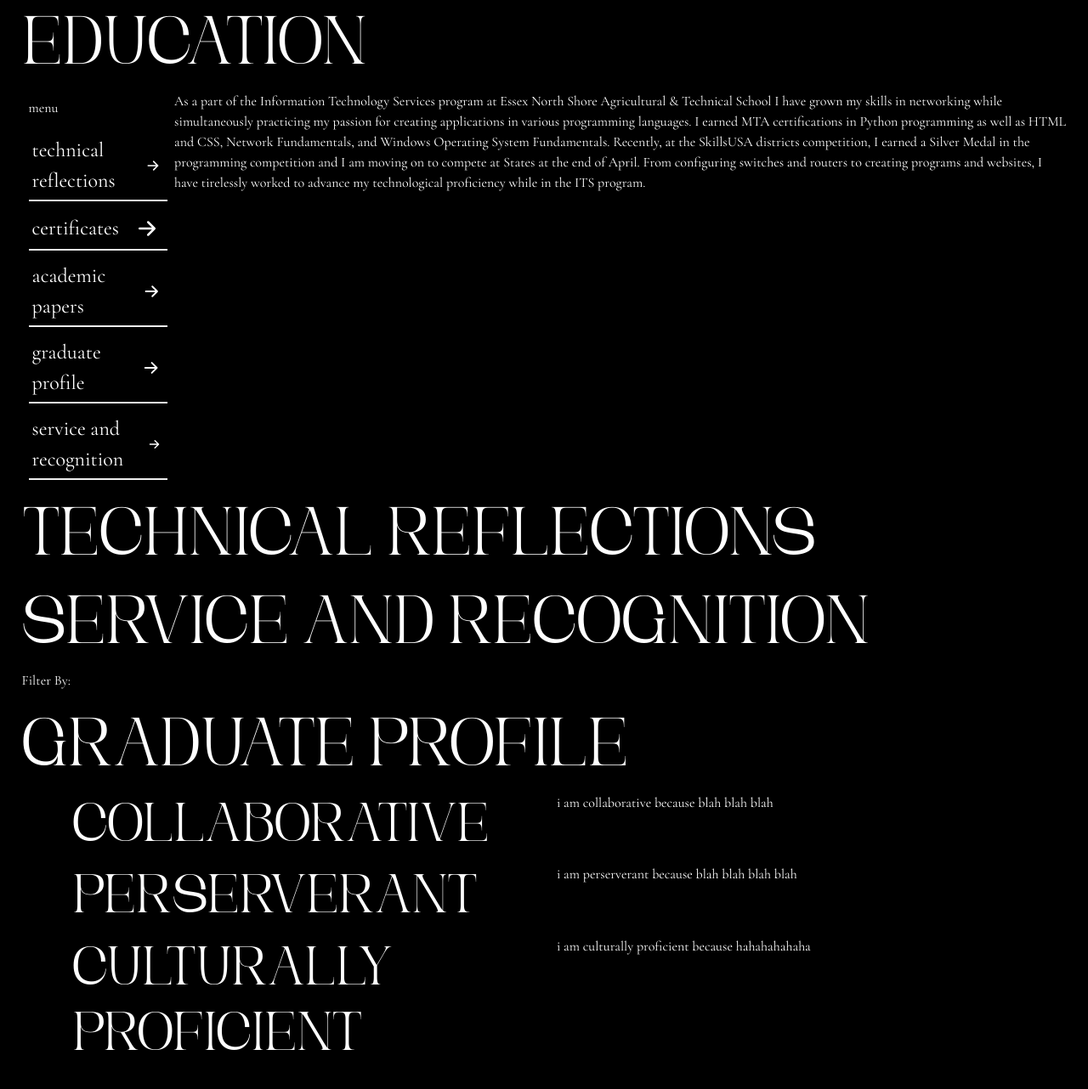
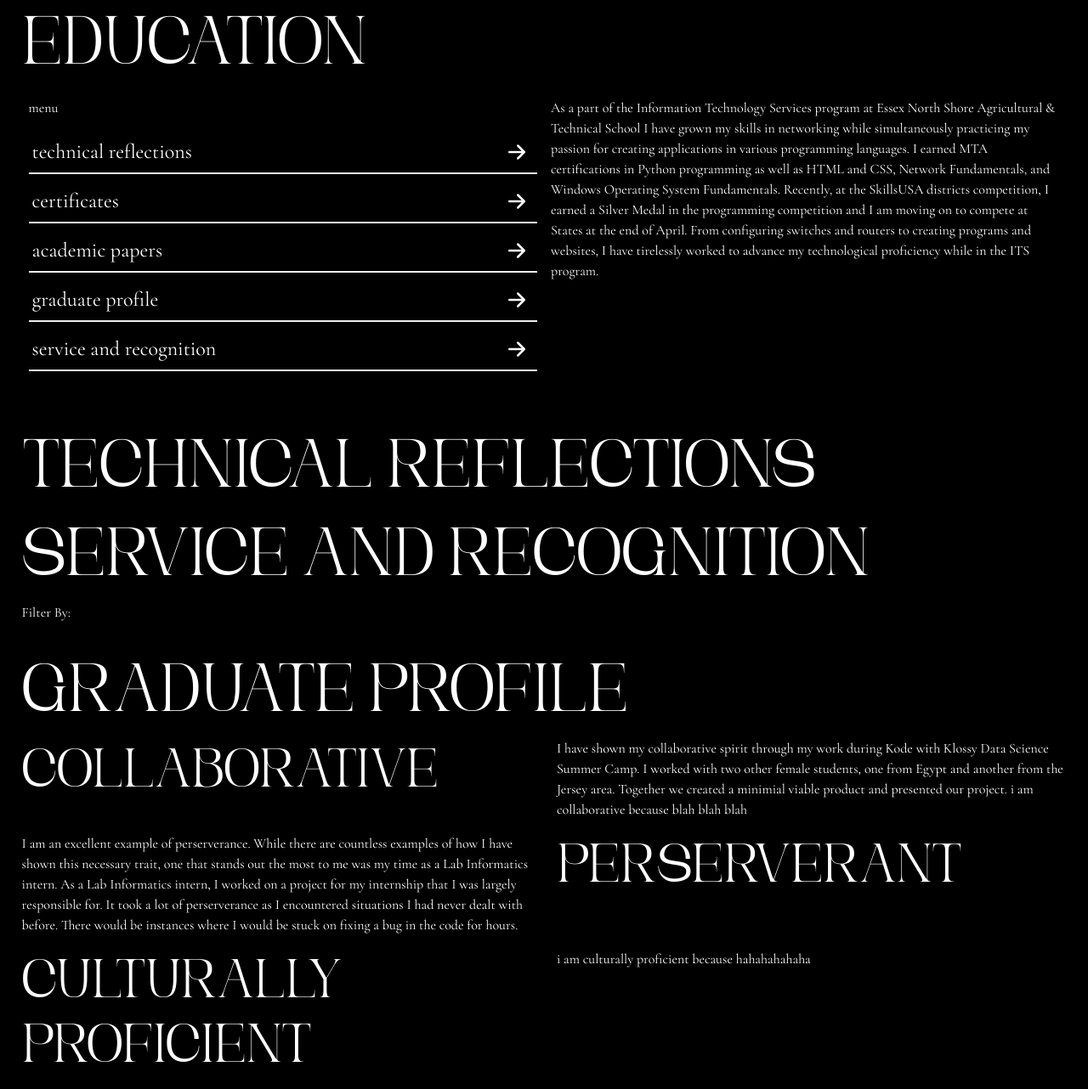
Before and after one commit to samanthadiggs/personal_website_sd, a plain HTML site: page education.html in a window 1280 px wide. Shown: the part 59-1341 px from the top of the page at 85% size. Drawn offline with nearby package versions, Linux system fonts and the light colour scheme; a script that the page names is missing.

Commit message:
more fixes to the graduate profile

```diff
--- a/education.html
+++ b/education.html
@@ -59,8 +59,8 @@
 
   <main>
     <h1>Education</h1>
-    <div class="d-flex">
-      <div class="flex-grow-1 p-2 ms-3">
+    <div class="d-flex gap-3 pb-5">
+      <div class="flex-grow-1 p-2 me-3" style="flex-basis: 50%;">
         <p>menu</p>
         <div class="d-flex mb-2 align-items-center justify-content-between menuLink"><a class="p-1 hoverable" href="#technicalReflections">technical reflections</a>
           <svg xmlns="http://www.w3.org/2000/svg" width="48" height="48" fill="currentColor" focusable="false" class="p-1 bi bi-arrow-right-short" aria-hidden="true" viewBox="0 0 16 16">
@@ -96,7 +96,7 @@
 
       </div>
 
-      <div class="">
+      <div class="flex-grow-1 p-2" style="flex-basis: 50%;">
         <p>As a part of the Information Technology Services program at Essex North Shore Agricultural & Technical School
           I have grown my skills in networking while simultaneously practicing my passion for creating applications in various programming languages.
           I earned MTA certifications in Python programming as well as HTML and CSS, Network Fundamentals, and Windows Operating System Fundamentals.
@@ -106,7 +106,13 @@
 
     </div>
 
+
+    <div>
       <h1 id="technicalReflections">technical reflections</h1>
+
+    </div>
+
+
 
     <div>
       <h1>Service And Recognition</h1>
@@ -135,22 +141,24 @@
     </div>
     --->
 
+    <div class="pt-3">
       <h1 id="graduateProfile">Graduate Profile</h1>
-    <div class="container">
+      <div class="container-md">
         <div class="row">
           <div class="col">
             <h2>Collaborative</h2>
           </div>
           <div class="col">
-          <p>i am collaborative because blah blah blah</p>
+            <p>I have shown my collaborative spirit through my work during Kode with Klossy Data Science Summer Camp. I worked with two other female students, one from Egypt and another from the Jersey area. Together we created a minimial viable product and presented our project.  i am collaborative because blah blah blah</p>
           </div>
         </div>
         <div class="row">
           <div class="col">
-          <h2>Perserverant</h2>
+            <p>I am an excellent example of perserverance. While there are countless examples of how I have shown this necessary trait, one that stands out the most to me was my time as a Lab Informatics intern. As a Lab Informatics intern, I worked on a project for my internship that I was largely responsible for.
+              It took a lot of perserverance as I encountered situations I had never dealt with before. There would be instances where I would be stuck on fixing a bug in the code for hours. </p>
           </div>
           <div class="col">
-          <p>i am perserverant because blah blah blah blah</p>
+            <h2>Perserverant</h2>
           </div>
         </div>
         <div class="row">
@@ -161,8 +169,6 @@
             <p>i am culturally proficient because hahahahahaha</p>
           </div>
         </div>
-
-
     </div>
 
 
```
Lines whose indentation alone changed are shown as unchanged.
